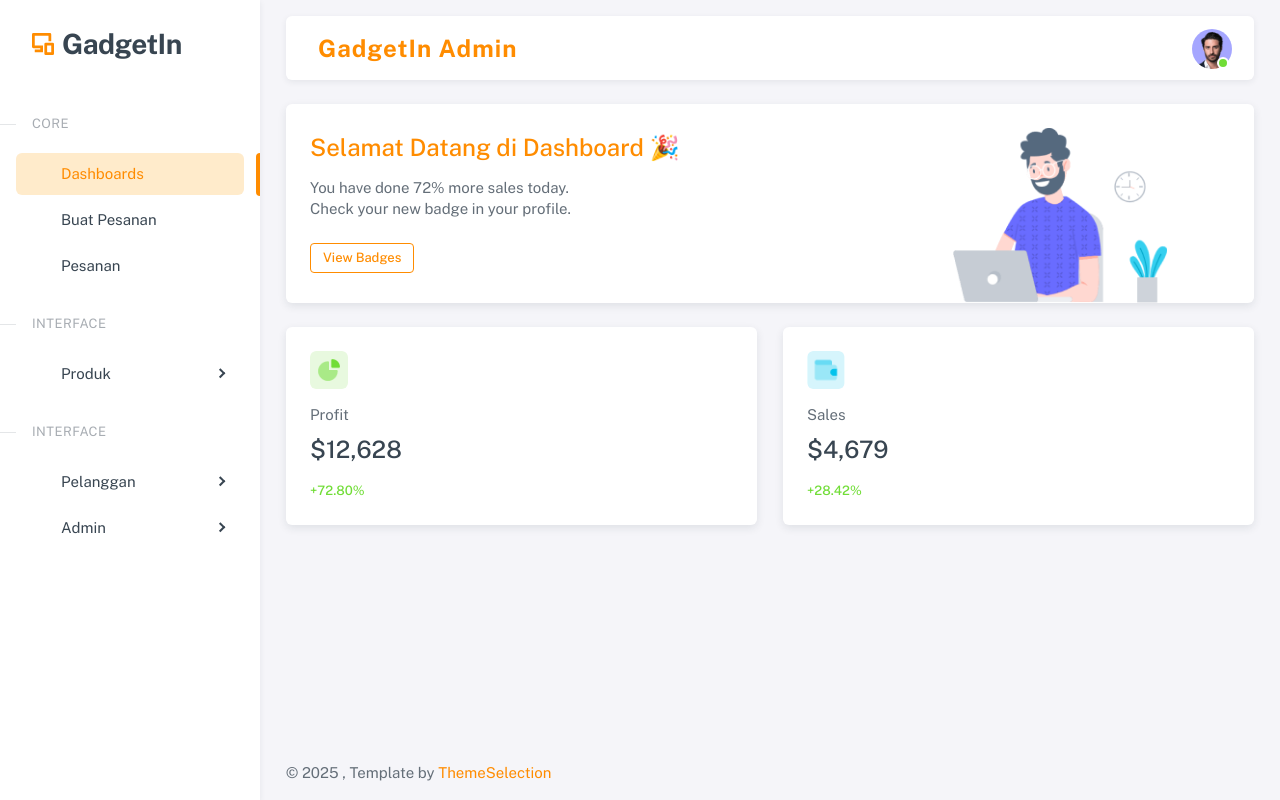
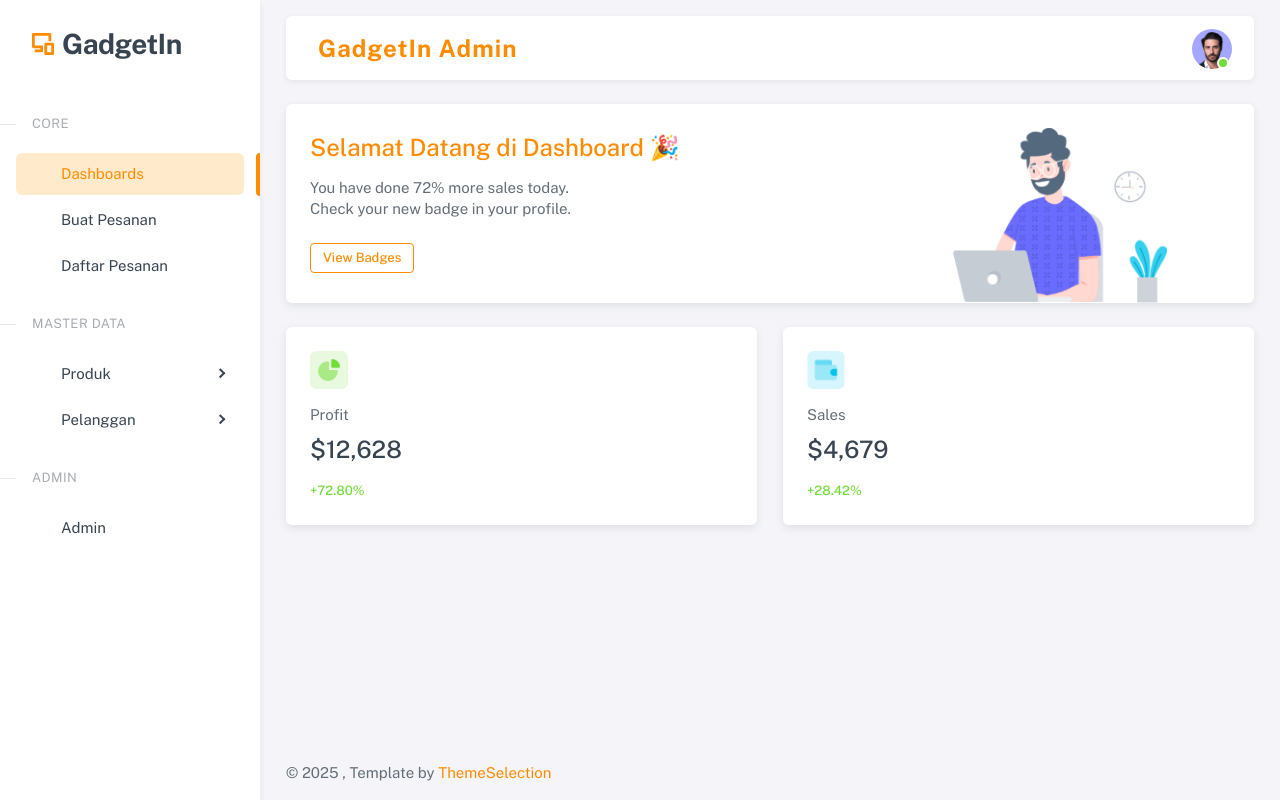
Before and after one commit to theniswara/web-kasir, a PHP site: page /admin/index.php in a window 1280 px wide. Run offline with PHP 8.4, Linux system fonts and the light colour scheme; the visitor is signed in with stand-in values (Sample User, id 1); some libraries are stand-ins or nearby versions.

Commit message:
Refactor sidebar and registration page for improved structure and readability

```diff
--- a/admin/includes/sidebar.php
+++ b/admin/includes/sidebar.php
@@ -27,19 +27,22 @@
   <div class="menu-inner-shadow"></div>
 
   <ul class="menu-inner py-1">
+
     <li class="menu-header small text-uppercase">
       <span class="menu-header-text">Core</span>
     </li>
+
     <!-- Dashboards -->
-            <li class="menu-item active">
+    <li class="menu-item">
       <a href="index.php" class="menu-link">
         <i class="menu-icon tf-icons bx bx-home"></i>
         <div class="text-truncate" data-i18n="Dashboards">Dashboards</div>
       </a>
     </li>
+
     <li class="menu-item">
       <a href="buat-pesanan.php" class="menu-link">
-                <i class="menu-icon tf-icons bx bxs-create"></i>
+        <i class="menu-icon tf-icons bx bx-cart"></i>
         <div class="text-truncate" data-i18n="Dashboards">Buat Pesanan</div>
       </a>
     </li>
@@ -47,13 +50,13 @@
     <li class="menu-item">
       <a href="pesanan.php" class="menu-link">
         <i class="menu-icon tf-icons bx bxs-orders"></i>
-                <div class="text-truncate" data-i18n="Dashboards">Pesanan</div>
+        <div class="text-truncate" data-i18n="Dashboards">Daftar Pesanan</div>
       </a>
     </li>
 
     <!-- Interface -->
     <li class="menu-header small text-uppercase">
-              <span class="menu-header-text">Interface</span>
+      <span class="menu-header-text">Master Data</span>
     </li>
     <!-- Pages -->
     <li class="menu-item">
@@ -75,9 +78,6 @@
       </ul>
     </li>
 
-            <li class="menu-header small text-uppercase">
-              <span class="menu-header-text">Interface</span>
-            </li>
     <!-- Pages -->
     <li class="menu-item">
       <a href="javascript:void(0);" class="menu-link menu-toggle">
@@ -98,24 +98,30 @@
       </ul>
     </li>
 
+    <li class="menu-header small text-uppercase">
+      <span class="menu-header-text">Admin</span>
+    </li>
     <li class="menu-item">
-              <a href="javascript:void(0);" class="menu-link menu-toggle">
+      <a href="list-admin.php" class="menu-link">
         <i class="menu-icon tf-icons bx bxs-admin"></i>
         <div class="text-truncate" data-i18n="Account Settings">Admin</div>
       </a>
-              <ul class="menu-sub">
-                <li class="menu-item">
-                  <a href="tambah-admin.php" class="menu-link">
-                    <div class="text-truncate" data-i18n="AddCategories">Tambah Admin</div>
-                  </a>
-                </li>
-                <li class="menu-item">
-                  <a href="list-admin.php" class="menu-link">
-                    <div class="text-truncate" data-i18n="Notifications">List Admin</div>
-                  </a>
-                </li>
-              </ul>
     </li>
   </ul>
 </aside>
 <!-- / Menu -->
+<script>
+  document.addEventListener('DOMContentLoaded', function() {
+    var current = window.location.pathname.split('/').pop();
+    if (current === '' || current === 'admin') current = 'index.php';
+    document.querySelectorAll('.menu-link').forEach(function(link) {
+      var href = link.getAttribute('href');
+      if (href === current) {
+        var parentMenuItem = link.closest('.menu-item');
+        if (parentMenuItem) {
+          parentMenuItem.classList.add('active');
+        }
+      }
+    });
+  });
+</script>
```
Also changed, not shown: registrasi.php (+8 -14 lines). Lines whose indentation alone changed are shown as unchanged.
